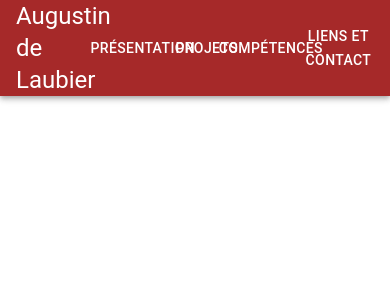
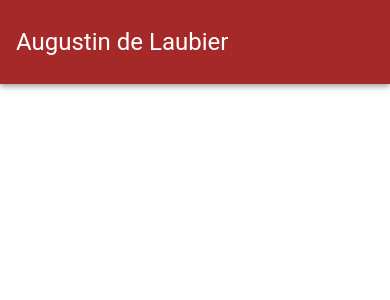
Before and after one commit to Adelaubi/personal-website, a React (Create React App) app: page / in a window 390 px wide. Shown: the top 300 px of the page. Built offline with nearby package versions, Linux system fonts and the light colour scheme; the HTML template or start-up script is replaced by a standard one.

Commit message:
Make text responsive in the header

```diff
--- a/src/components/UI/organisms/header.tsx
+++ b/src/components/UI/organisms/header.tsx
@@ -7,16 +7,16 @@ import Button from '@mui/material/Button';
 
 function ButtonAppBar(): JSX.Element {
   return (
-    <Box sx={{ flexGrow: 1 }}>
+    <Box>
       <AppBar position="static" color="primary">
-        <Toolbar>
+        <Toolbar sx={{ height: '10vh' }}>
           <Typography variant="h5" component="div" sx={{ flexGrow: 1 }}>
             Augustin de Laubier
           </Typography>
-          <Button color="inherit">Présentation</Button>
-          <Button color="inherit">Projets</Button>
-          <Button color="inherit">Compétences</Button>
-          <Button color="inherit">Liens et Contact</Button>
+          <Button color="inherit" sx={{ display: { xs: 'none', sm: 'block' } }}>Présentation</Button>
+          <Button color="inherit" sx={{ display: { xs: 'none', sm: 'block' } }}>Projets</Button>
+          <Button color="inherit" sx={{ display: { xs: 'none', sm: 'block' } }}>Compétences</Button>
+          <Button color="inherit" sx={{ display: { xs: 'none', sm: 'block' } }}>Liens et Contact</Button>
         </Toolbar>
       </AppBar>
     </Box>
```
